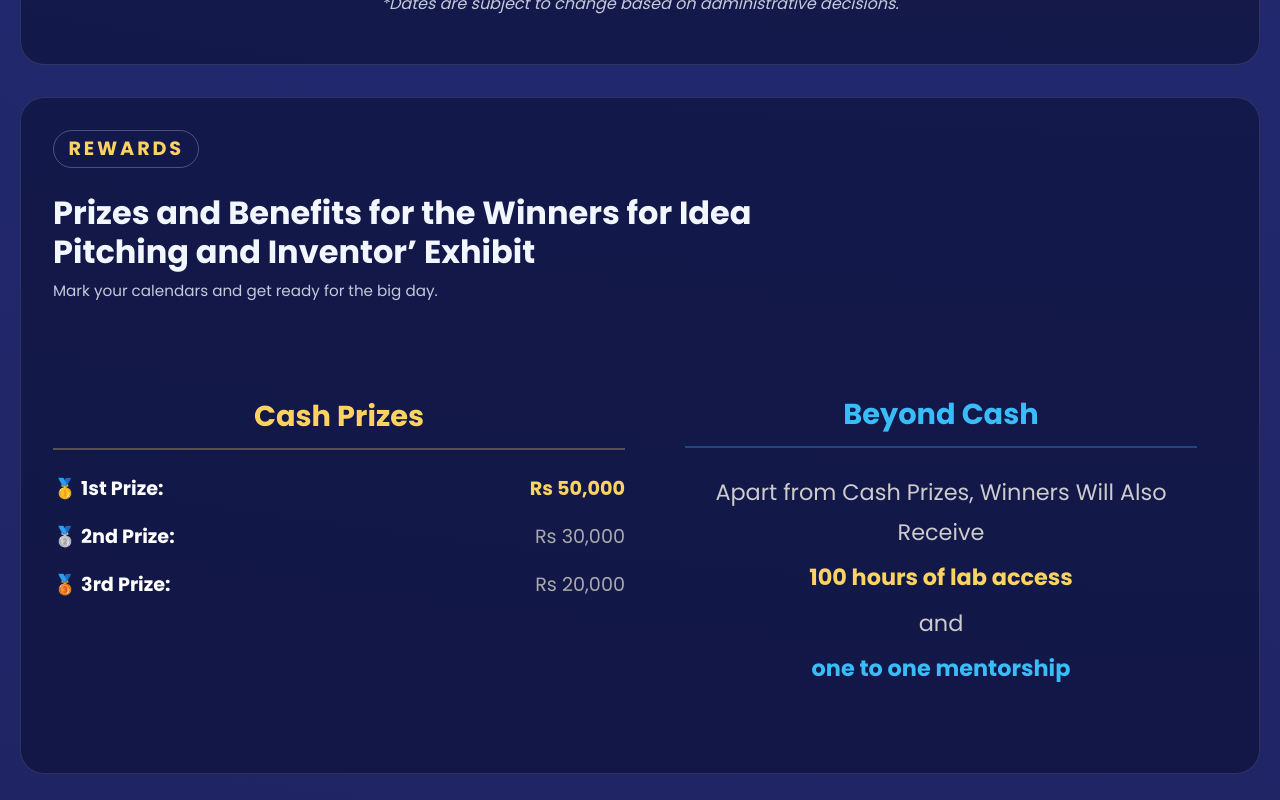
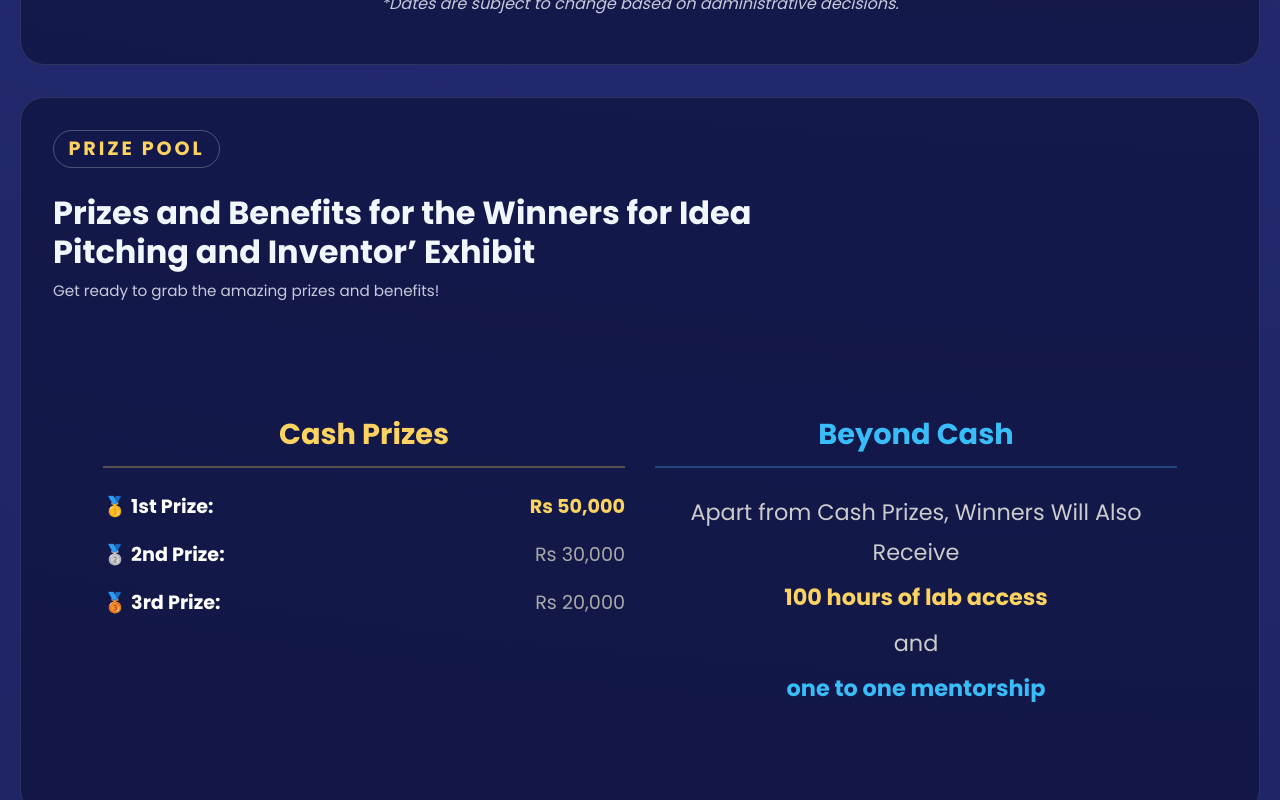
Before and after one commit to Rajeev260806/confluence_new, a React (Vite) app: page / in a window 1280 px wide. Shown: the part 6180-6980 px from the top of the page. Built offline with nearby package versions, Linux system fonts and the light colour scheme.

Commit message:
Update advisory board member name and enhance prize pool section layout

```diff
--- a/src/App.jsx
+++ b/src/App.jsx
@@ -216,7 +216,7 @@ const advisoryBoard = [
     image: adv8,
   },
   {
-    name: 'Gandhi',
+    name: 'Prof Dr. Gandhi',
     designation: 'Head-ERP, Textile Design',
     company: 'National Institute of Fashion Technology Chennai',
     image: adv9,
@@ -795,17 +795,18 @@ function App() {
 
       <div className="panel panel--outline">
         <SectionHeading
-          kicker="Rewards"
+          kicker="Prize Pool"
           title="Prizes and Benefits for the Winners for Idea Pitching and Inventor’ Exhibit"
-          subtitle="Mark your calendars and get ready for the big day."
+          subtitle="Get ready to grab the amazing prizes and benefits!"
         />
   <div className="container" style={{
     display: 'flex',
     gap: '30px',
-    alignItems: 'center',
-    justifyContent: 'space-between',
-    maxWidth: '1200px',
-    flexWrap: 'wrap', /* Allows wrapping on smaller screens */
+    alignItems: 'stretch',
+    justifyContent: 'space-around',
+    flexWrap: 'wrap',
+    width: '100%',
+    padding: '50px',
   }}>
 
     {/* LEFT SIDE: CASH PRIZES TABLE */}
@@ -844,7 +845,8 @@ function App() {
     <div className="prize-mentorship-panel" style={{
       flex: '1 1 450px',
       minWidth: '300px',
-      padding: '30px',
+      paddingTop: '0px',
+      marginBotton: '30px',
       borderRadius: '12px',
       color: '#fff',
       textAlign: 'center'
```
